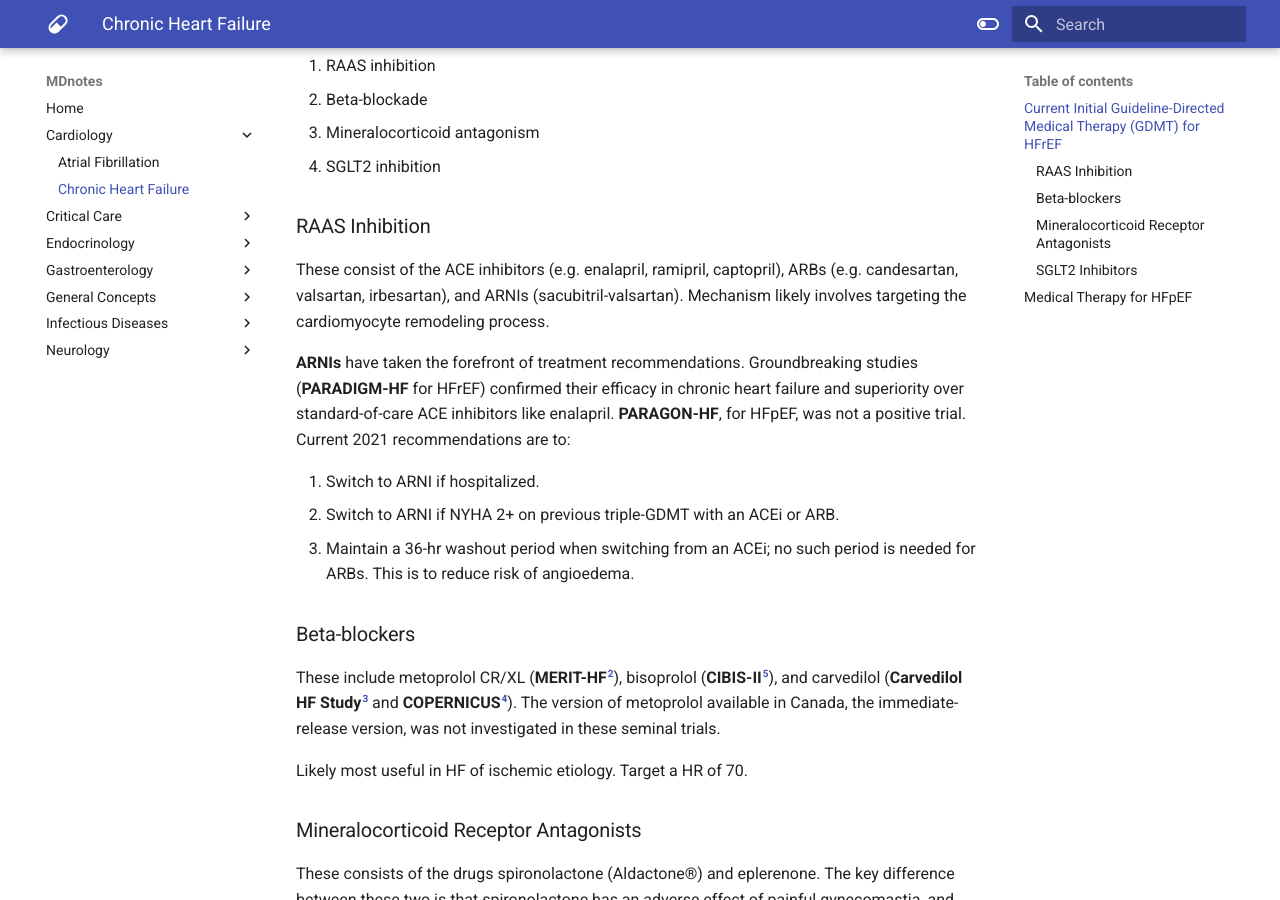
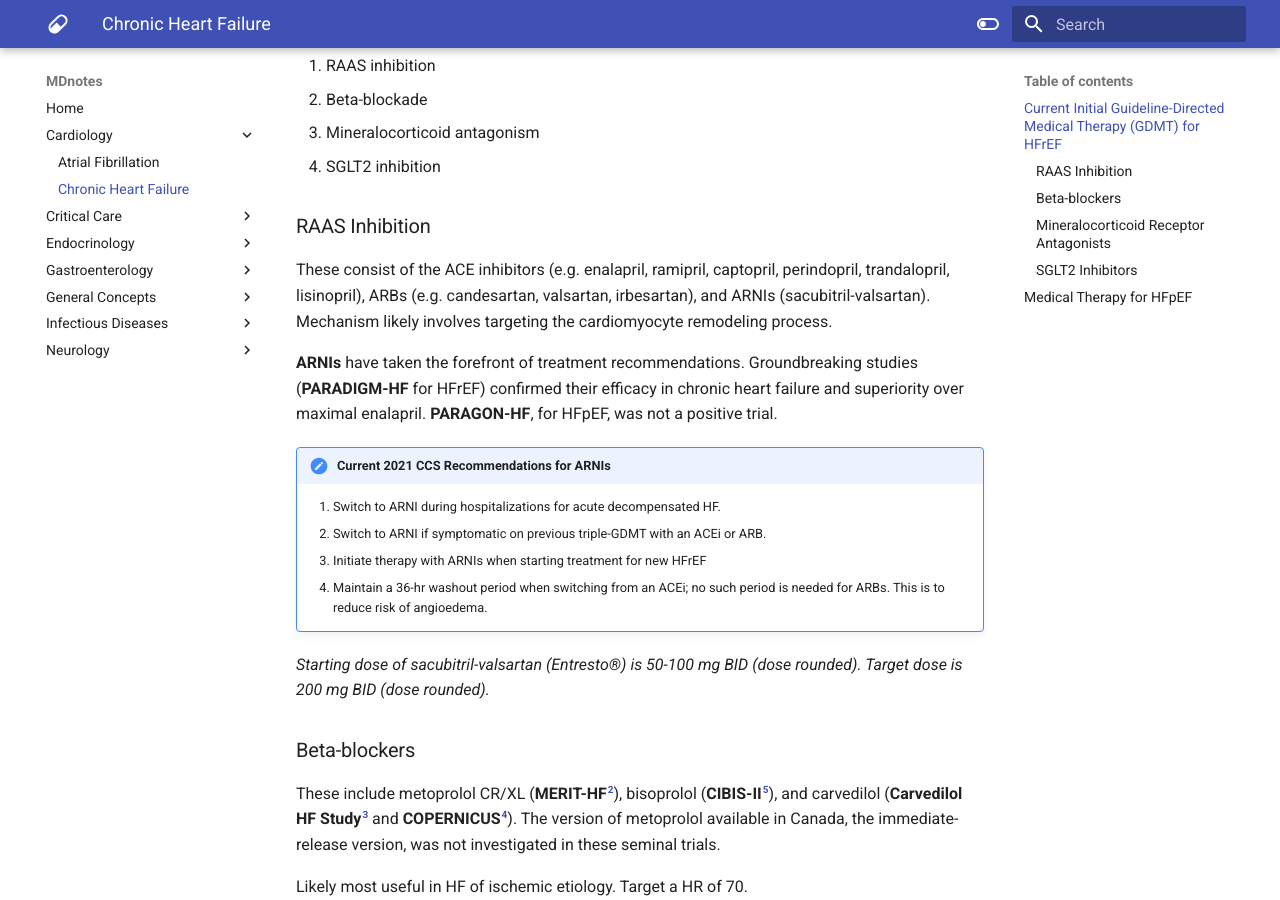
Before and after one commit to jzpero/mdnotes, an MkDocs documentation site: the page built from docs/Cardiology/Chronic Heart Failure.md, in a window 1280 px wide and 900 px high, scrolled down 331 px. Built offline with MkDocs 1.6.1 and Material for MkDocs 9.7.7, drawn with Linux system fonts in a browser that asks for light colours.

Commit message:
vault backup: 2021-04-12 21:20:28
Affected files:

"docs/Cardiology/Chronic Heart Failure.md"

```diff
--- a/docs/Cardiology/Chronic Heart Failure.md
+++ b/docs/Cardiology/Chronic Heart Failure.md
@@ -11,13 +11,17 @@ These sets of therapies specifically target mortality benefit in HFrEF (LVEF < 4
 4. SGLT2 inhibition
 
 ### RAAS Inhibition
-These consist of the ACE inhibitors (e.g. enalapril, ramipril, captopril), ARBs (e.g. candesartan, valsartan, irbesartan), and ARNIs (sacubitril-valsartan). Mechanism likely involves targeting the cardiomyocyte remodeling process.
+These consist of the ACE inhibitors (e.g. enalapril, ramipril, captopril, perindopril, trandalopril, lisinopril), ARBs (e.g. candesartan, valsartan, irbesartan), and ARNIs (sacubitril-valsartan). Mechanism likely involves targeting the cardiomyocyte remodeling process.
 
-**ARNIs** have taken the forefront of treatment recommendations. Groundbreaking studies (**PARADIGM-HF** for HFrEF) confirmed their efficacy in chronic heart failure and superiority over standard-of-care ACE inhibitors like enalapril. **PARAGON-HF**, for HFpEF, was not a positive trial. Current 2021 recommendations are to:
+**ARNIs** have taken the forefront of treatment recommendations. Groundbreaking studies (**PARADIGM-HF** for HFrEF) confirmed their efficacy in chronic heart failure and superiority over maximal enalapril. **PARAGON-HF**, for HFpEF, was not a positive trial.
 
-1. Switch to ARNI if hospitalized.
-2. Switch to ARNI if NYHA 2+ on previous triple-GDMT with an ACEi or ARB.
-3. Maintain a 36-hr washout period when switching from an ACEi; no such period is needed for ARBs. This is to reduce risk of angioedema.
+!!! fyi "Current 2021 CCS Recommendations for ARNIs"
+    1. Switch to ARNI during hospitalizations for acute decompensated HF.
+    2. Switch to ARNI if symptomatic on previous triple-GDMT with an ACEi or ARB.
+    3. Initiate therapy with ARNIs when starting treatment for new HFrEF
+    4. Maintain a 36-hr washout period when switching from an ACEi; no such period is needed for ARBs. This is to reduce risk of angioedema.
+
+*Starting dose of sacubitril-valsartan (Entresto®) is 50-100 mg BID (dose rounded). Target dose is 200 mg BID (dose rounded).*
 
 ### Beta-blockers
 These include metoprolol CR/XL (**MERIT-HF**[^%]), bisoprolol (**CIBIS-II**[^!]), and carvedilol (**Carvedilol HF Study**[^$] and **COPERNICUS**[^#]). The version of metoprolol available in Canada, the immediate-release version, was not investigated in these seminal trials.
```
